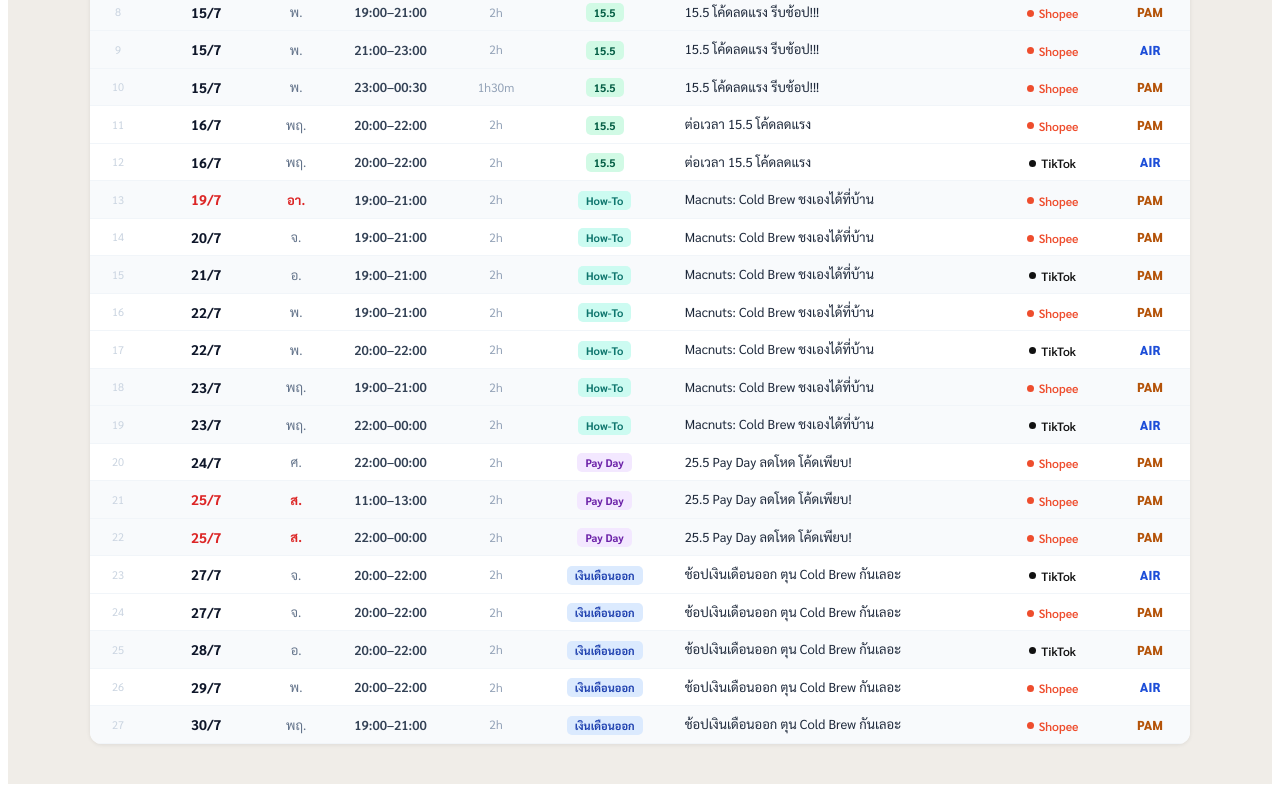
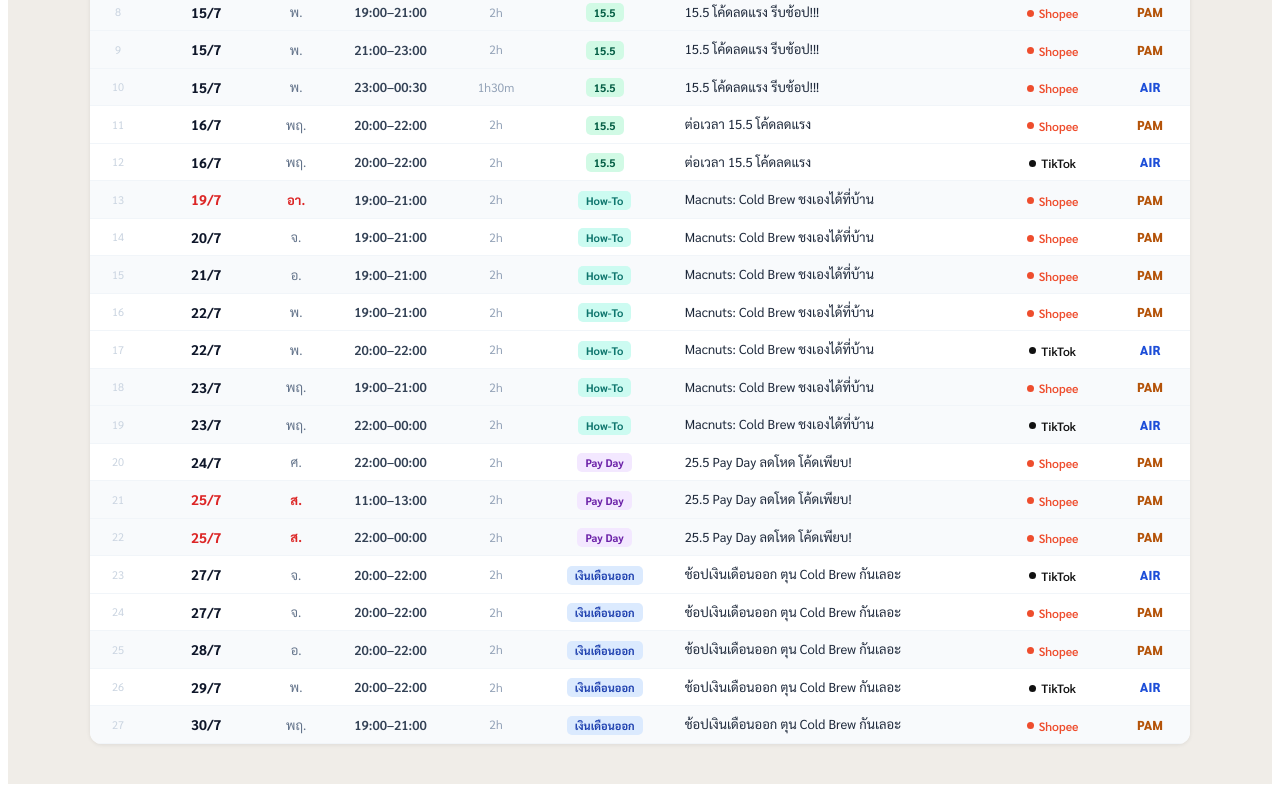
Before and after one commit to thaninadmacnuts-bit/Live-Schedule, a React (Create React App) app: page / in a window 1280 px wide. Shown: the part 493-1293 px from the top of the page. Built offline with nearby package versions, Linux system fonts and the light colour scheme.

Commit message:
Update App.jsx

```diff
--- a/src/App.jsx
+++ b/src/App.jsx
@@ -22,13 +22,13 @@ const RAW_DATA = [
   { staff: "AIR", platform: "Shopee", topic: "15.5 โค้ดลดแรง รีบช้อป!!!", date: "2026-07-14", startLive: "22:30", endLive: "00:30" },
   { staff: "PAM", platform: "Shopee", topic: "15.5 โค้ดลดแรง รีบช้อป!!!", date: "2026-07-15", startLive: "11:00", endLive: "13:00" },
   { staff: "PAM", platform: "Shopee", topic: "15.5 โค้ดลดแรง รีบช้อป!!!", date: "2026-07-15", startLive: "19:00", endLive: "21:00" },
-  { staff: "AIR", platform: "Shopee", topic: "15.5 โค้ดลดแรง รีบช้อป!!!", date: "2026-07-15", startLive: "21:00", endLive: "23:00" },
-  { staff: "PAM", platform: "Shopee", topic: "15.5 โค้ดลดแรง รีบช้อป!!!", date: "2026-07-15", startLive: "23:00", endLive: "00:30" },
+  { staff: "PAM", platform: "Shopee", topic: "15.5 โค้ดลดแรง รีบช้อป!!!", date: "2026-07-15", startLive: "21:00", endLive: "23:00" },
+  { staff: "AIR", platform: "Shopee", topic: "15.5 โค้ดลดแรง รีบช้อป!!!", date: "2026-07-15", startLive: "23:00", endLive: "00:30" },
   { staff: "PAM", platform: "Shopee", topic: "ต่อเวลา 15.5 โค้ดลดแรง", date: "2026-07-16", startLive: "20:00", endLive: "22:00" },
   { staff: "AIR", platform: "TikTok", topic: "ต่อเวลา 15.5 โค้ดลดแรง", date: "2026-07-16", startLive: "20:00", endLive: "22:00" },
   { staff: "PAM", platform: "Shopee", topic: "Macnuts: Cold Brew ชงเองได้ที่บ้าน", date: "2026-07-19", startLive: "19:00", endLive: "21:00" },
   { staff: "PAM", platform: "Shopee", topic: "Macnuts: Cold Brew ชงเองได้ที่บ้าน", date: "2026-07-20", startLive: "19:00", endLive: "21:00" },
-  { staff: "PAM", platform: "TikTok", topic: "Macnuts: Cold Brew ชงเองได้ที่บ้าน", date: "2026-07-21", startLive: "19:00", endLive: "21:00" },
+  { staff: "PAM", platform: "Shopee", topic: "Macnuts: Cold Brew ชงเองได้ที่บ้าน", date: "2026-07-21", startLive: "19:00", endLive: "21:00" },
   { staff: "PAM", platform: "Shopee", topic: "Macnuts: Cold Brew ชงเองได้ที่บ้าน", date: "2026-07-22", startLive: "19:00", endLive: "21:00" },
   { staff: "AIR", platform: "TikTok", topic: "Macnuts: Cold Brew ชงเองได้ที่บ้าน", date: "2026-07-22", startLive: "20:00", endLive: "22:00" },
   { staff: "PAM", platform: "Shopee", topic: "Macnuts: Cold Brew ชงเองได้ที่บ้าน", date: "2026-07-23", startLive: "19:00", endLive: "21:00" },
@@ -38,8 +38,8 @@ const RAW_DATA = [
   { staff: "PAM", platform: "Shopee", topic: "25.5 Pay Day ลดโหด โค้ดเพียบ!", date: "2026-07-25", startLive: "22:00", endLive: "00:00" },
   { staff: "AIR", platform: "TikTok", topic: "ช้อปเงินเดือนออก ตุน Cold Brew กันเลอะ", date: "2026-07-27", startLive: "20:00", endLive: "22:00" },
   { staff: "PAM", platform: "Shopee", topic: "ช้อปเงินเดือนออก ตุน Cold Brew กันเลอะ", date: "2026-07-27", startLive: "20:00", endLive: "22:00" },
-  { staff: "PAM", platform: "TikTok", topic: "ช้อปเงินเดือนออก ตุน Cold Brew กันเลอะ", date: "2026-07-28", startLive: "20:00", endLive: "22:00" },
-  { staff: "AIR", platform: "Shopee", topic: "ช้อปเงินเดือนออก ตุน Cold Brew กันเลอะ", date: "2026-07-29", startLive: "20:00", endLive: "22:00" },
+  { staff: "PAM", platform: "Shopee", topic: "ช้อปเงินเดือนออก ตุน Cold Brew กันเลอะ", date: "2026-07-28", startLive: "20:00", endLive: "22:00" },
+  { staff: "AIR", platform: "TikTok", topic: "ช้อปเงินเดือนออก ตุน Cold Brew กันเลอะ", date: "2026-07-29", startLive: "20:00", endLive: "22:00" },
   { staff: "PAM", platform: "Shopee", topic: "ช้อปเงินเดือนออก ตุน Cold Brew กันเลอะ", date: "2026-07-30", startLive: "19:00", endLive: "21:00" },
 ];
 
```
